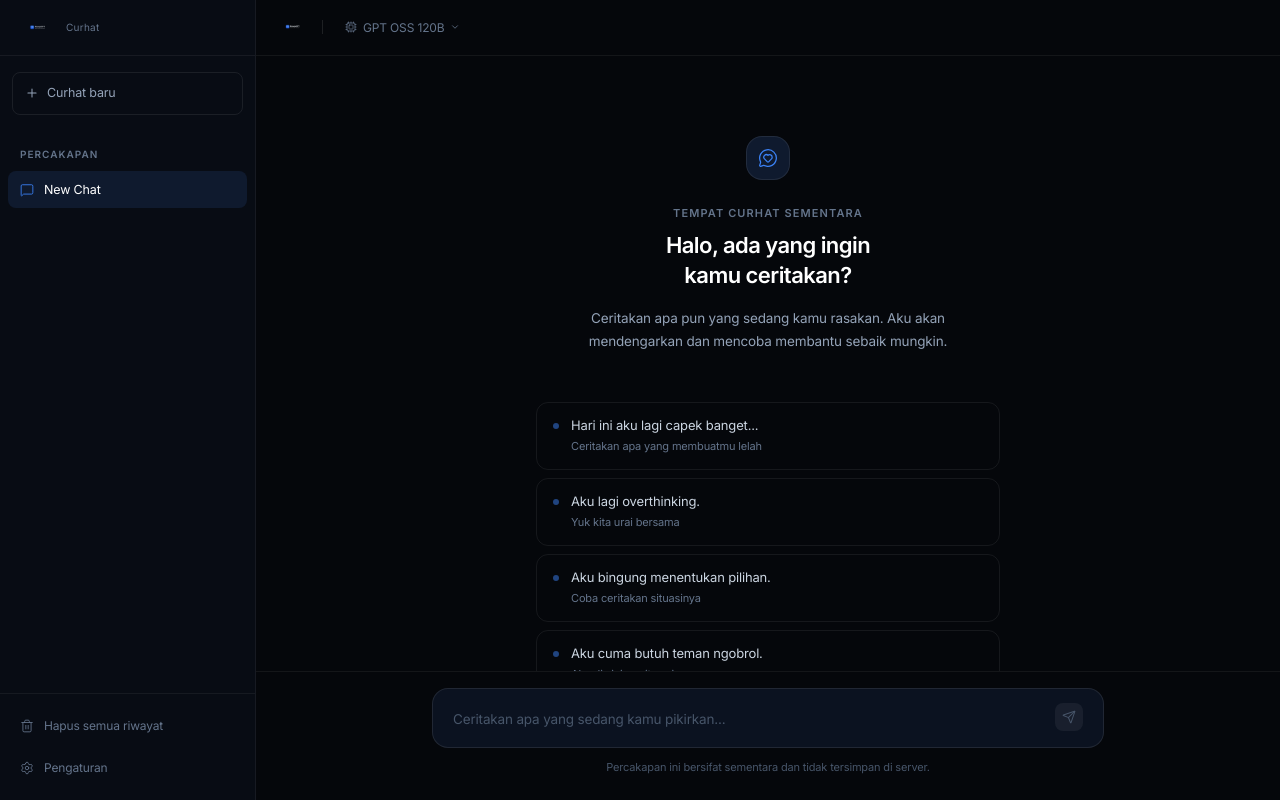
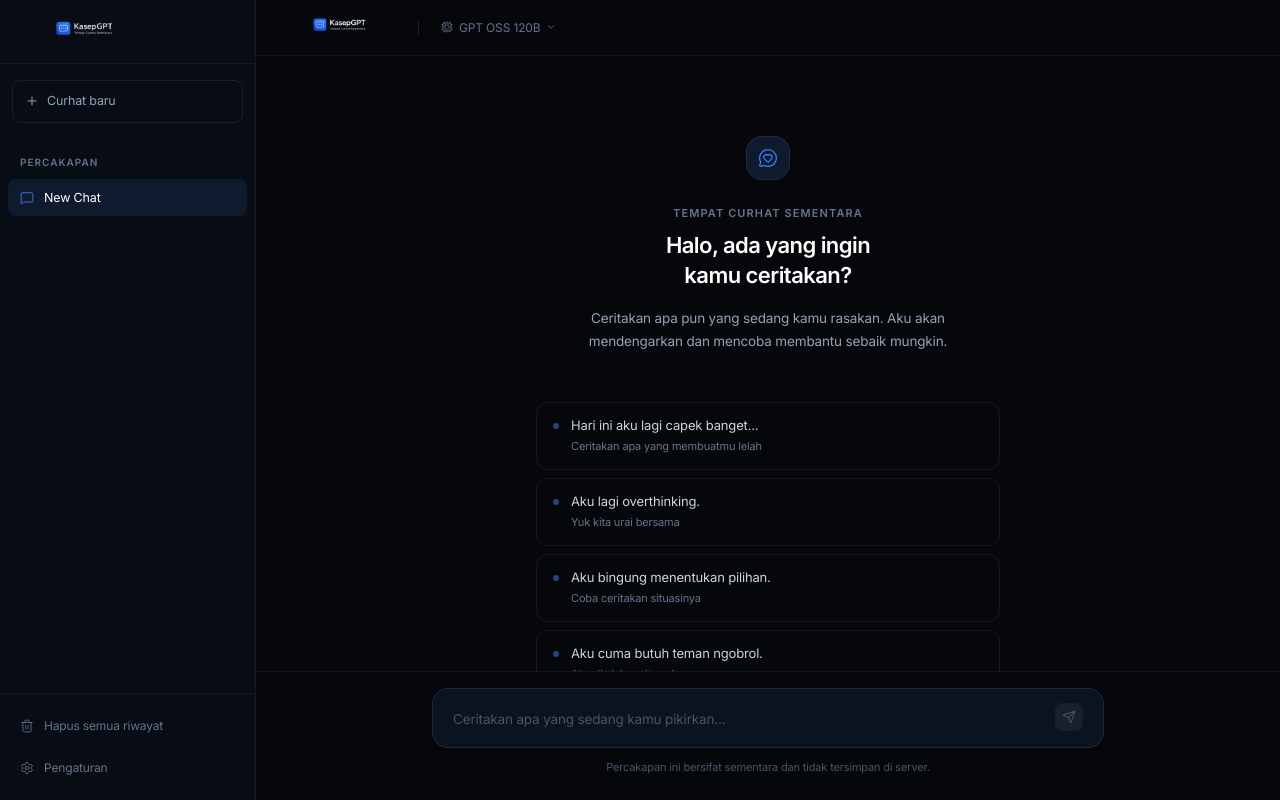
Before and after one commit to andrianbaros/havengpt, a Next.js app: page / in a window 1280 px wide. Built offline with nearby package versions, Linux system fonts and the light colour scheme.

Commit message:
feat: bigger logo wordmark, heart favicon, updated meta title

```diff
--- a/app/layout.tsx
+++ b/app/layout.tsx
@@ -17,10 +17,11 @@ const jetbrainsMono = JetBrains_Mono({
 });
 
 export const metadata: Metadata = {
-  title: 'KasepGPT — AI Assistant',
-  description: 'KasepGPT adalah AI assistant yang cepat, cerdas, dan membantu. Dibuat oleh Andrian Baros.',
+  title: 'KasepGPT — Tempat Curhat Sementara',
+  description: 'KasepGPT adalah teman curhat yang hangat, cerdas, dan empatik. Ceritakan apa pun yang kamu rasakan. Dibuat oleh Andrian Baros.',
   icons: {
-    icon: '/favicon.ico',
+    icon: '/favicon.svg',
+    shortcut: '/favicon.svg',
   },
 };
 
--- a/components/ChatArea.tsx
+++ b/components/ChatArea.tsx
@@ -150,9 +150,9 @@ export default function ChatArea({
             <Image
               src="/assets/logo.png"
               alt="KasepGPT"
-              width={34}
-              height={34}
-              className="rounded-xl"
+              width={130}
+              height={40}
+              className="object-contain"
               priority
             />
           </div>
--- a/components/Sidebar.tsx
+++ b/components/Sidebar.tsx
@@ -45,18 +45,15 @@ export default function Sidebar({
         }`}
       >
         {/* Logo area */}
-        <div className="flex h-14 shrink-0 items-center justify-between px-5 border-b border-white/[0.06]">
-          <div className="flex items-center gap-2.5">
-            <Image
-              src="/assets/logo.png"
-              alt="KasepGPT"
-              width={36}
-              height={36}
-              className="rounded-xl"
-              priority
-            />
-            <span className="text-[10px] text-[#64748B] tracking-wide">Curhat</span>
-          </div>
+        <div className="flex h-16 shrink-0 items-center justify-between px-4 border-b border-white/[0.06]">
+          <Image
+            src="/assets/logo.png"
+            alt="KasepGPT"
+            width={140}
+            height={44}
+            className="object-contain"
+            priority
+          />
           <button
             onClick={onClose}
             className="rounded-md p-1 text-[#64748B] hover:text-[#94A3B8] transition-colors duration-150 md:hidden"
```
Also changed, not shown: public/favicon.svg (added).
